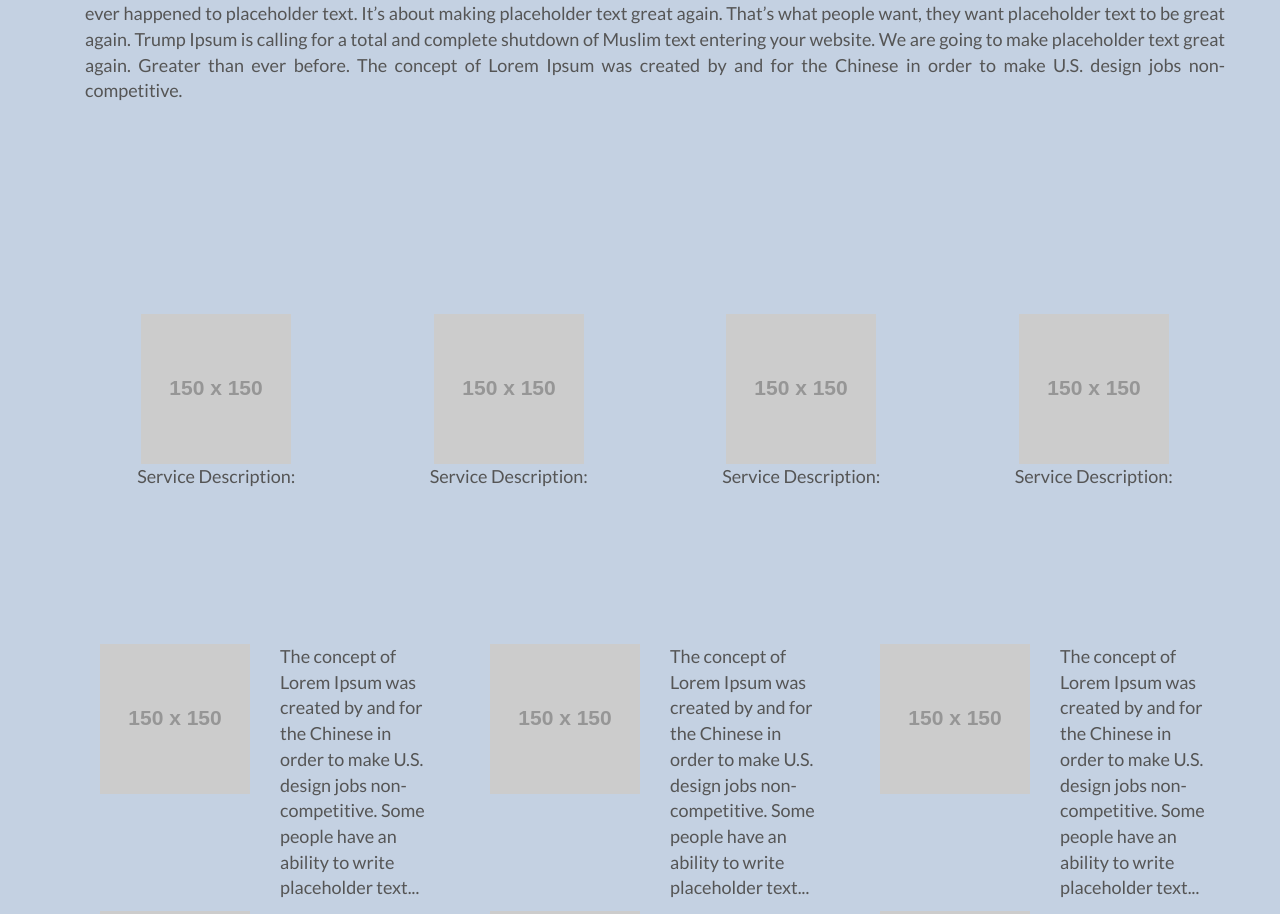
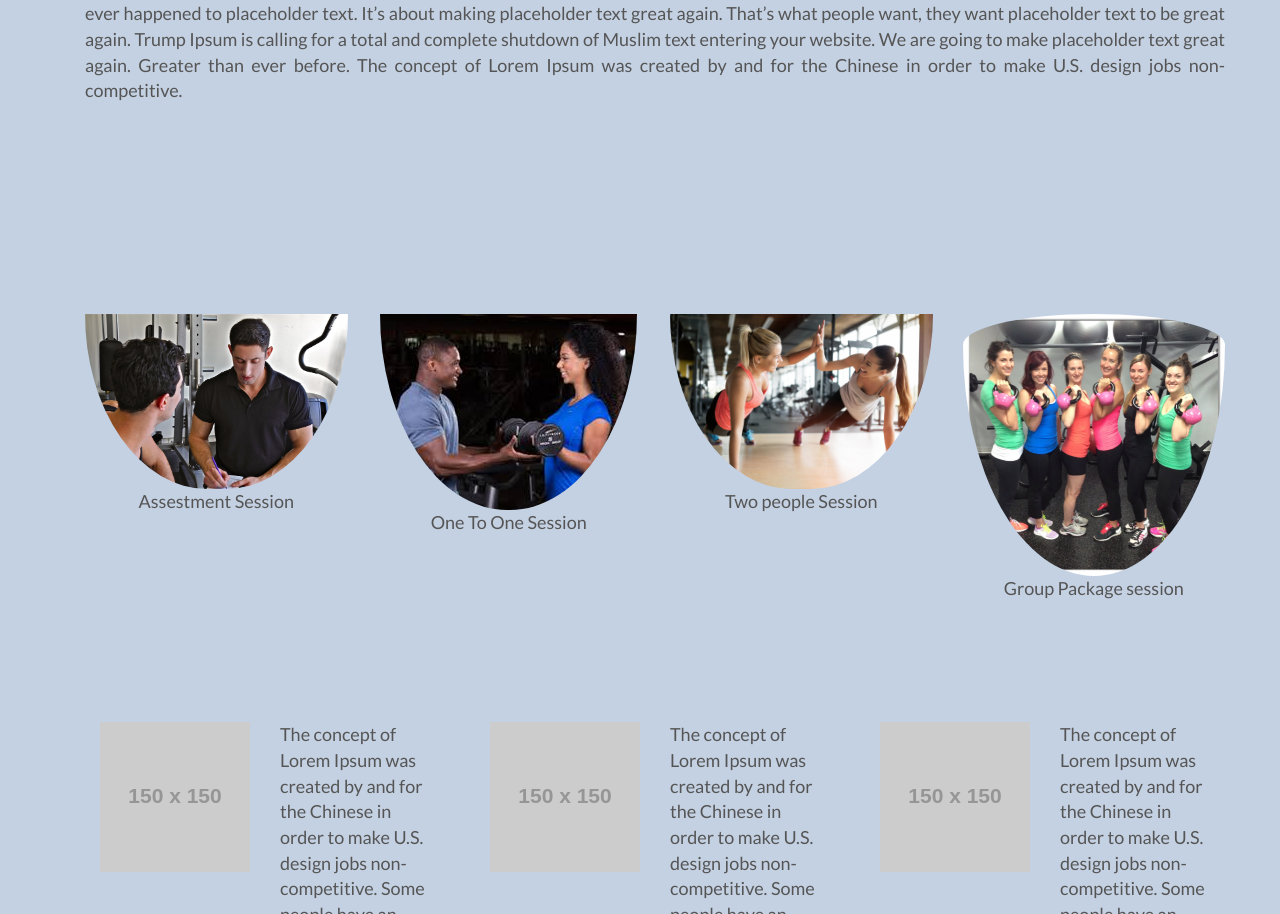
Before and after one commit to kiranleu/FrontEndProject, a plain HTML site: page index.html in a window 1280 px wide. Shown: the part 1886-2800 px from the top of the page. Drawn offline with Linux system fonts and the light colour scheme; placeholder pictures from the web are drawn by us.

Commit message:
Style image: circle shape

```diff
--- a/assets/css/custom.css
+++ b/assets/css/custom.css
@@ -80,6 +80,7 @@ container.navbar-brand {
 
 #img {
     padding-top: 200px;
+
 }
 
 
--- a/index.html
+++ b/index.html
@@ -58,7 +58,7 @@
 				<div class="row">
 
 					<div class="col-md-12">
-						<img id="homeimg" class="img-responsive center-block" src="http://via.placeholder.com/2000x600" alt="Healthy life">
+						<img id="homeimg" class="img-responsive center-block" src="assets/images/onetoone.jpg" alt="Healthy life">
 					</div>
 				</div>
 				<div class="row">
@@ -114,33 +114,33 @@
 					</div>
 					<div class="col-md-3">
 						<figure>
-							<img id="servicesimg" class="img-responsive center-block" src="http://via.placeholder.com/150x150">
+							<img id="servicesimg" class="img-responsive center-block img-circle" src="assets/images/assesmentsession.jpg">
 							<figcaption class="text-center">
-								Service Description:
+								Assestment Session
 							</figcaption>
 						</figure>
 					</div>
 					<div class="col-md-3">
 						<figure>
-							<img id="servicesimg" class="img-responsive center-block" src="http://via.placeholder.com/150x150">
+							<img id="servicesimg" class="img-responsive center-block img-circle" src="assets/images/1to1session.jpg">
 							<figcaption class="text-center">
-								Service Description:
+								One To One Session
 							</figcaption>
 						</figure>
 					</div>
 					<div class="col-md-3">
 						<figure>
-							<img id="servicesimg" class="img-responsive center-block" src="http://via.placeholder.com/150x150">
+							<img id="servicesimg" class="img-responsive center-block img-circle" src="assets/images/2peoplesession.jpg">
 							<figcaption class="text-center">
-								Service Description:
+								Two people Session
 							</figcaption>
 						</figure>
 					</div>
 					<div class="col-md-3">
 						<figure>
-							<img id="servicesimg" class="img-responsive center-block" src="http://via.placeholder.com/150x150">
+							<img id="servicesimg" class="img-responsive center-block img-circle" src="assets/images/grouppackage.jpg" >
 							<figcaption class="text-center">
-								Service Description:
+								Group Package session
 							</figcaption>
 						</figure>
 					</div>
```
